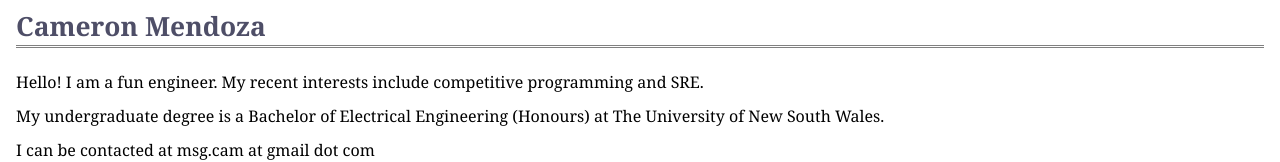
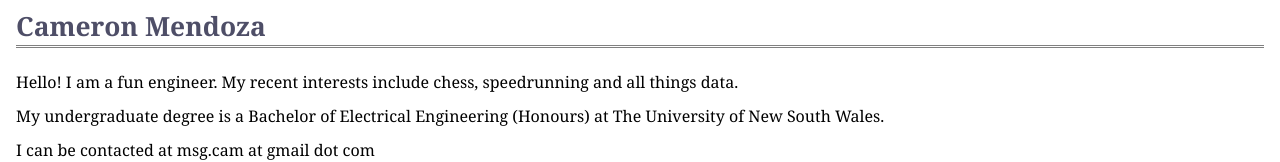
Before and after one commit to cameron-mendoza/cameron-mendoza.github.io, a plain HTML site: page index.html in a window 1280 px wide. Shown: the top 162 px of the page. Drawn offline with Linux system fonts and the light colour scheme.

Commit message:
Update index.html

```diff
--- a/index.html
+++ b/index.html
@@ -13,7 +13,7 @@
 <div id="toptitle">
 <h1>Cameron Mendoza</h1>
 </div>
-<p>Hello! I am a fun engineer. My recent interests include competitive programming and SRE. </p>
+<p>Hello! I am a fun engineer. My recent interests include chess, speedrunning and all things data. </p>
 <p>My undergraduate degree is a Bachelor of Electrical Engineering (Honours) at The University of New South Wales. </p>
 <p>I can be contacted at msg.cam at gmail dot com </p>
 <p>Alternatively, contact me on <a href="https://linkedin.com/in/cameronmendoza">LinkedIn</a> </p>
```
